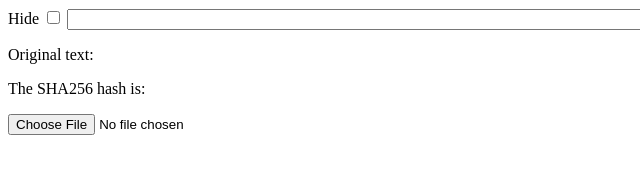
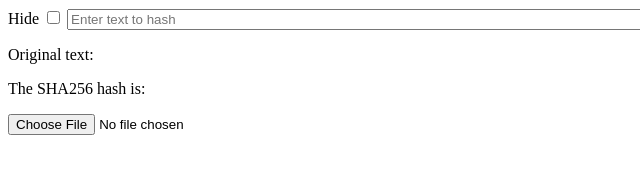
Before and after one commit to kylelk/html-examples, a plain HTML site: page sha256.html in a window 1280 px wide. Shown: the full height of the page, 0-640 px from the left. Drawn offline with Linux system fonts and the light colour scheme.

Commit message:
Update sha256.html

```diff
--- a/sha256.html
+++ b/sha256.html
@@ -15,6 +15,7 @@
 		size="80"
 		input type="text"
 		rows="7"
+		placeholder="Enter text to hash"
 		id="edValue"
 		type="text"
 		onKeyPress="edValueKeyPress()
```
